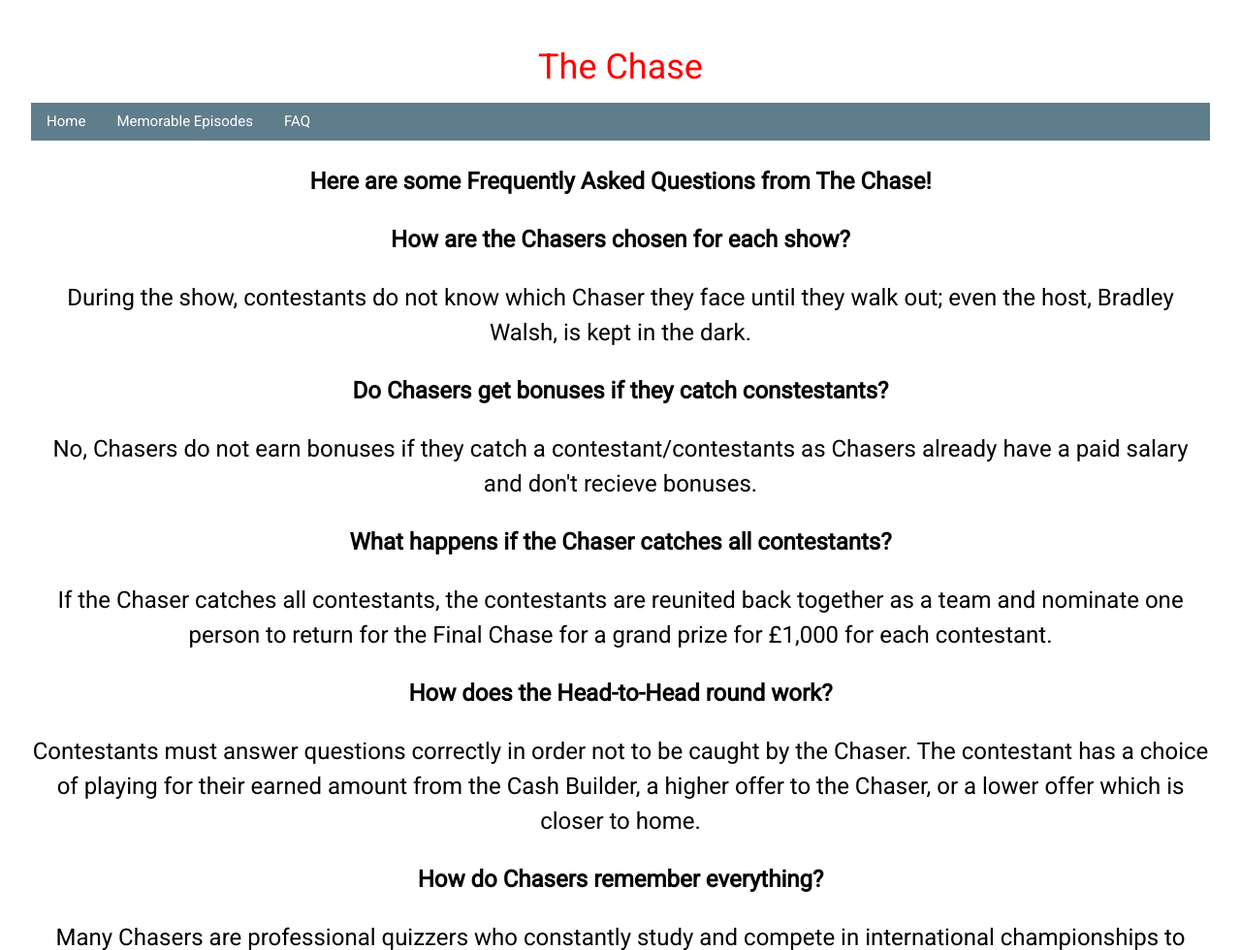
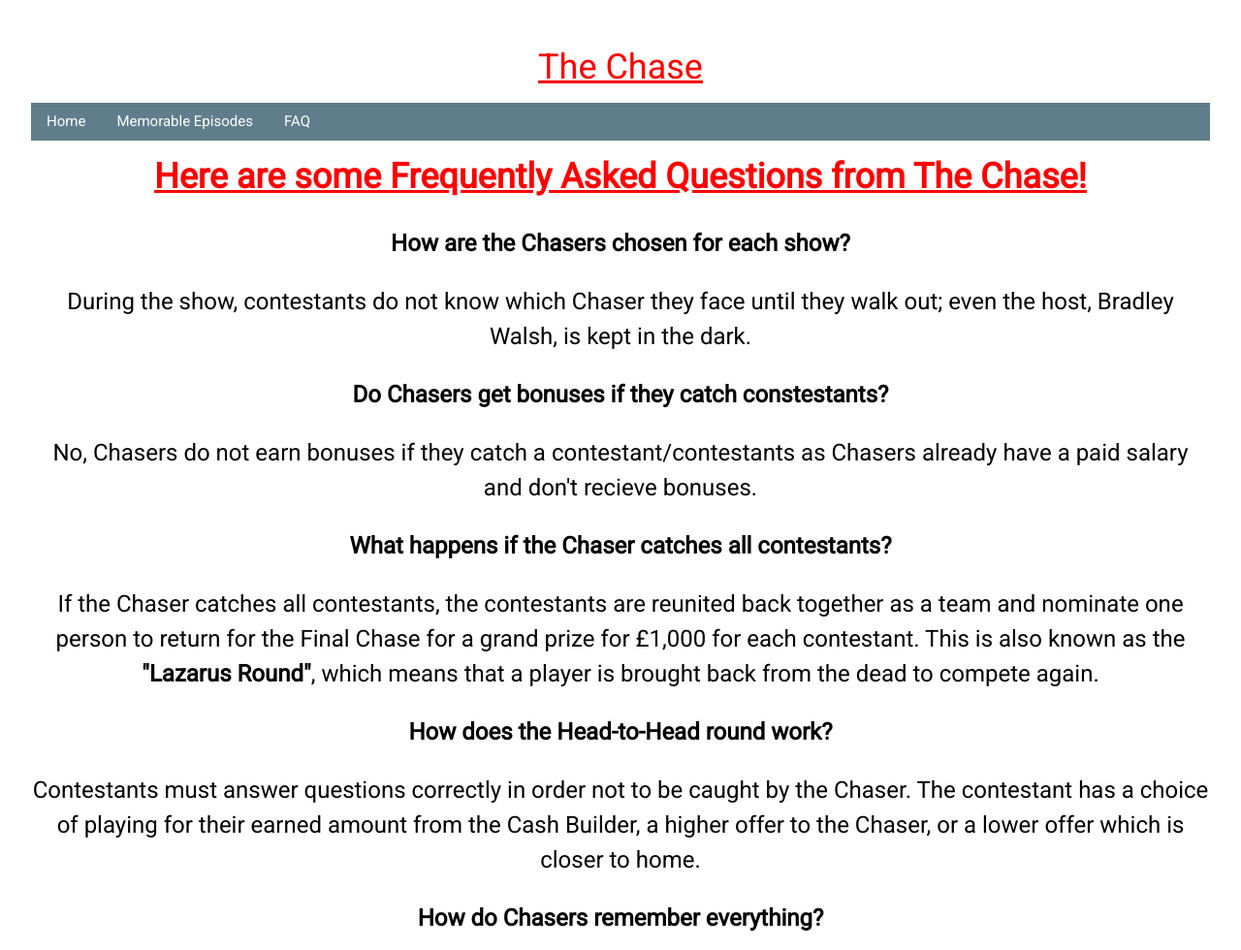
Before and after one commit to aytotheron/Chase-Website---Assessment, a Flask app: page /faq in a window 1280 px wide. Shown: the top 980 px of the page at 97% size. Run offline with Flask 3, Linux system fonts and the light colour scheme.

Commit message:
I made some changes to CSS, Episodes and FAQ pages. I've changed text and colour.

```diff
--- a/static/style.css
+++ b/static/style.css
@@ -22,6 +22,7 @@ p {
 h1 {
     color: red;
     text-align: center;
+    text-decoration: underline;
 }
 
 .video-row{
--- a/templates/faq.html
+++ b/templates/faq.html
@@ -19,7 +19,7 @@
         <a href="/episodes" class="w3-bar-item w3-button">Memorable Episodes</a>
         <a href="/faq" class="w3-bar-item w3-button">FAQ</a>
     </nav>
-    <p><b>Here are some Frequently Asked Questions from The Chase!</b></p>
+    <h1><b>Here are some Frequently Asked Questions from The Chase!</b></h1>
 
     <p><b>How are the Chasers chosen for each show?</b></p>
     <p>During the show, contestants do not know which Chaser they face until they walk out; even the host, Bradley Walsh, is kept in the dark.</p>
@@ -28,7 +28,7 @@
     <p>No, Chasers do not earn bonuses if they catch a contestant/contestants as Chasers already have a paid salary and don't recieve bonuses.</p>
 
     <p><b>What happens if the Chaser catches all contestants?</b></p>
-    <p>If the Chaser catches all contestants, the contestants are reunited back together as a team and nominate one person to return for the Final Chase for a grand prize for £1,000 for each contestant.</p>
+    <p>If the Chaser catches all contestants, the contestants are reunited back together as a team and nominate one person to return for the Final Chase for a grand prize for £1,000 for each contestant. This is also known as the <b>"Lazarus Round"</b>, which means that a player is brought back from the dead to compete again.</p>
 
     <p><b>How does the Head-to-Head round work?</b></p>
     <p>Contestants must answer questions correctly in order not to be caught by the Chaser. The contestant has a choice of playing for their earned amount from the Cash Builder, a higher offer to the Chaser, or a lower offer which is closer to home.</p>
```
Also changed, not shown: templates/episodes.html (+5 -5 lines).
